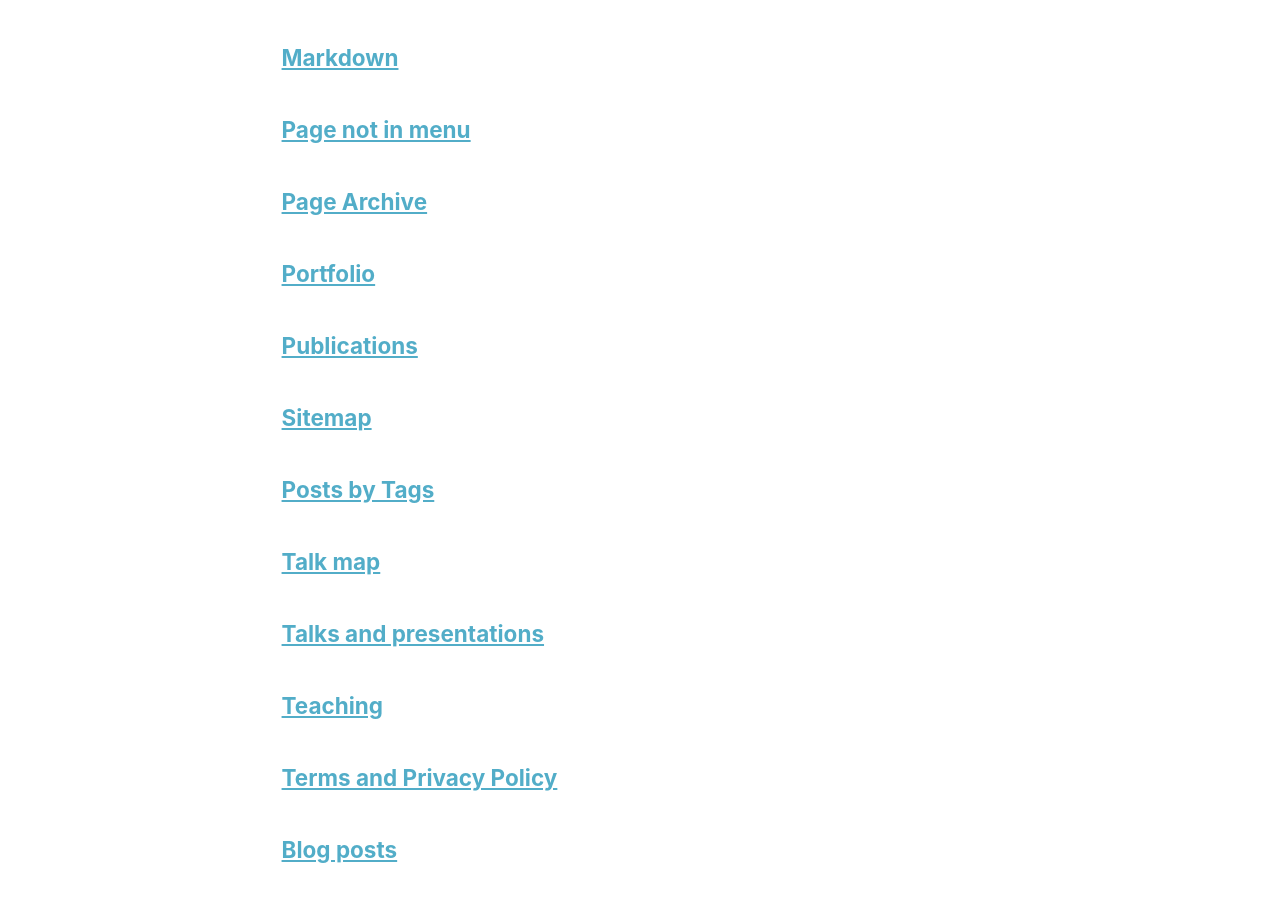
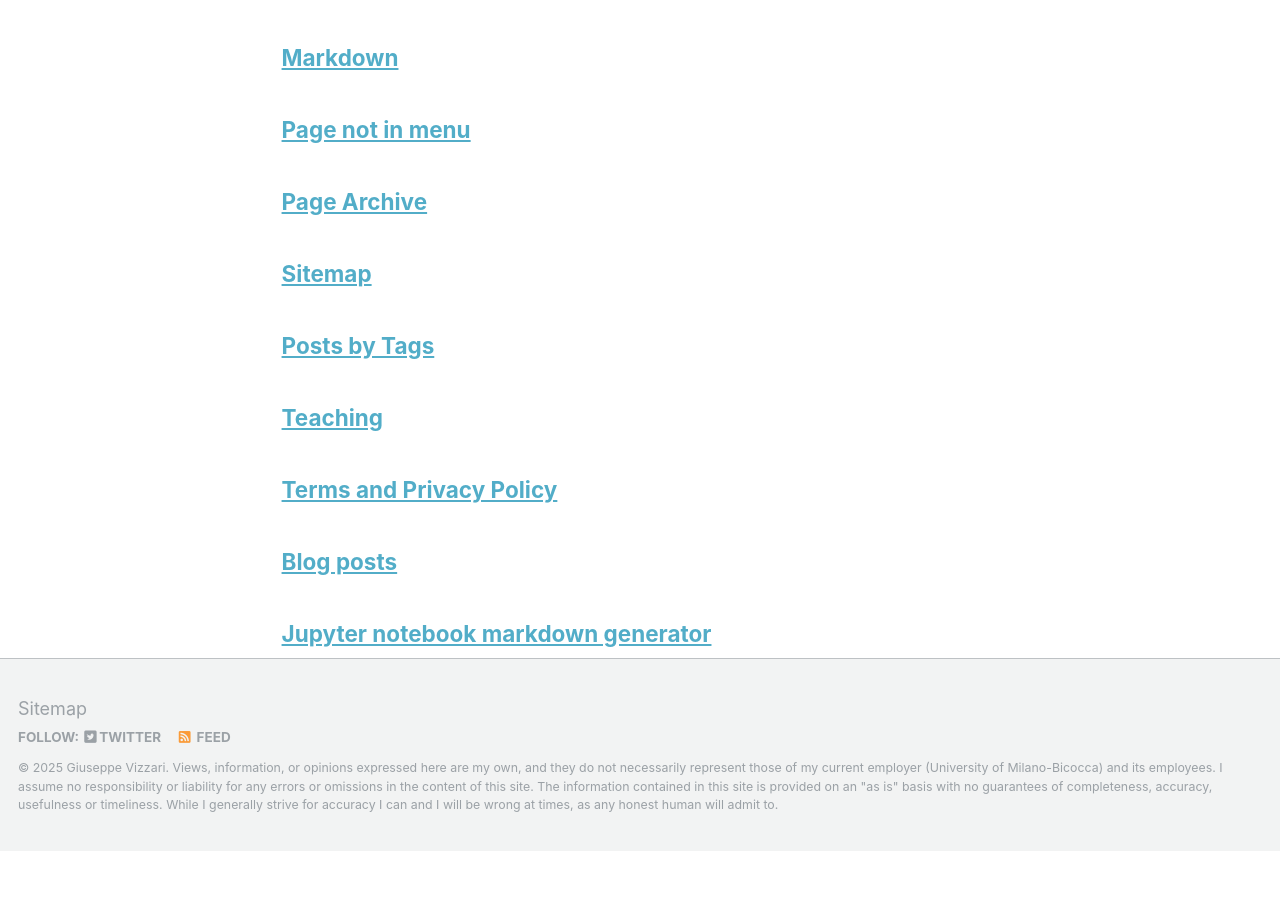
Before and after one commit to GiuseppeVizzari/GiuseppeVizzari.github.io, a Jekyll site: the page built from _pages/page-archive.html, in a window 1280 px wide and 900 px high, scrolled down 579 px. Built offline with Jekyll 4.4.1, drawn with Linux system fonts in a browser that asks for light colours; after the commit the page ends 1430 px from its top, so only the background shows below that; part of the change alters nothing that is shown.

Commit message:
attempt to exclude stuff also from sitemap

```diff
--- a/_config.yml
+++ b/_config.yml
@@ -121,6 +121,16 @@ exclude:
   - package.json
   - tmp
   - vendor
+  - _pages/portfolio.html
+  - _pages/publications.md
+  - _pages/talkmap.html
+  - _pages/talks.html
+  - _pages/teaching.html
+  - _portfolio
+  - _publications
+  - _talks
+  - _teaching
+  - _talkmap
 keep_files:
   - .git
   - .svn
```
